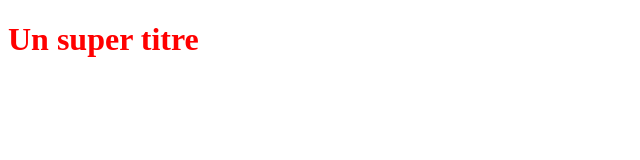
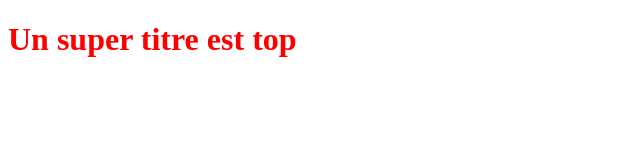
Before and after one commit to its974/projetgit, a plain HTML site: page index.html in a window 1280 px wide. Shown: the whole page, without its empty margins (0-640 px from the left). Drawn offline with Linux system fonts and the light colour scheme.

Commit message:
Modification du titre H1

```diff
--- a/index.html
+++ b/index.html
@@ -5,6 +5,6 @@
    <link rel="stylesheet" type="text/css" href="styles.css">
 </head>
 <body>
-   <h1>Un super titre</h1>
+   <h1>Un super titre est top</h1>
 </body>
 </html>
```
